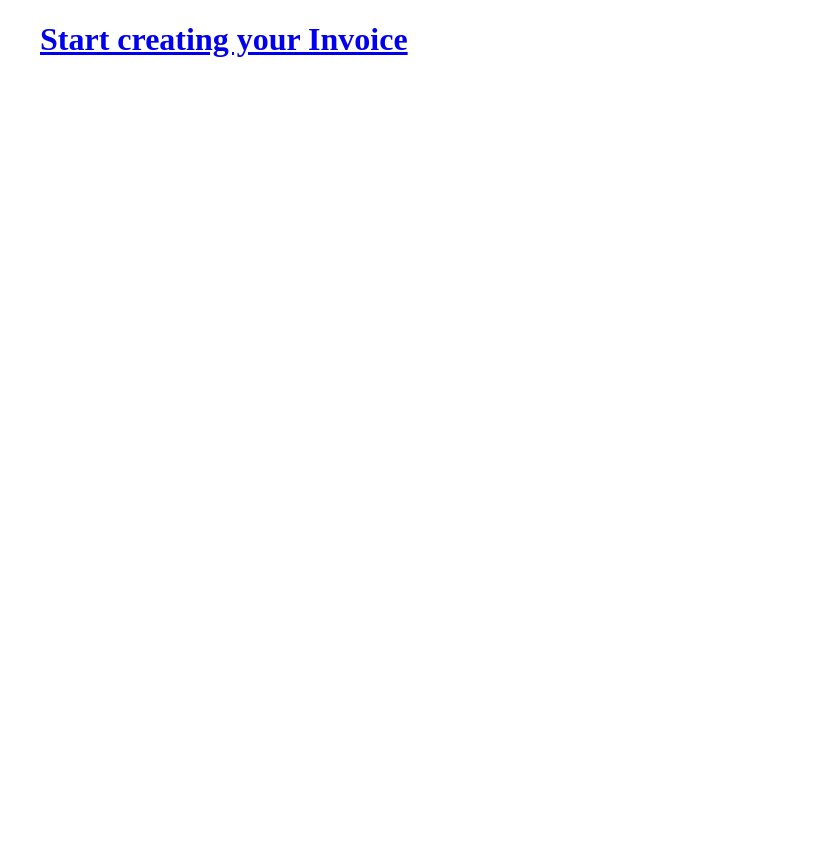
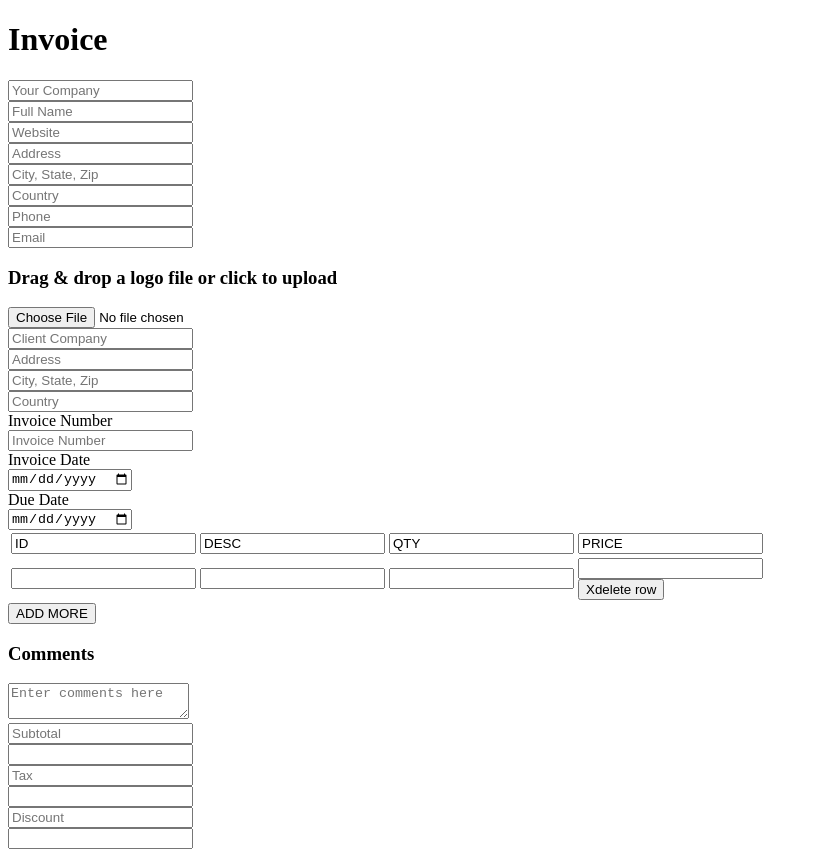
Before and after one commit to devacran/dvran-invoice-generator-app, a Next.js app: page / in a window 1280 px wide. Shown: the top 851 px of the page, without its empty margins (0-818 px from the left). Before the commit the page ends 800 px from the top, so only its background shows below. Built offline with nearby package versions, Linux system fonts and the light colour scheme.

Commit message:
move invoice gen page to index

```diff
--- a/pages/index.tsx
+++ b/pages/index.tsx
@@ -1,18 +1,12 @@
-import type { NextPage } from "next";
-import Head from "next/head";
-import Image from "next/image";
-import Link from "next/link";
-import styles from "../styles/Home.module.css";
+import { NextPage } from "next";
+import React from "react";
+import InvoiceGenerator from "../components/InvoiceGenerator";
 
 const Home: NextPage = () => {
   return (
-    <div className={styles.container}>
-      <h1>
-        <Link href="/invoice-template-generator">
-          Start creating your Invoice
-        </Link>
-      </h1>
-    </div>
+    <main className="container">
+      <InvoiceGenerator />
+    </main>
   );
 };
 
--- a/pages/invoice-template-generator/index.tsx
+++ /dev/null
@@ -1 +0,0 @@
-export { default } from "./InvoiceTemplateGeneratorPage";
```
Also changed, not shown: pages/invoice-template-generator/InvoiceTemplateGeneratorPage.tsx (deleted, +0 -12 lines).
